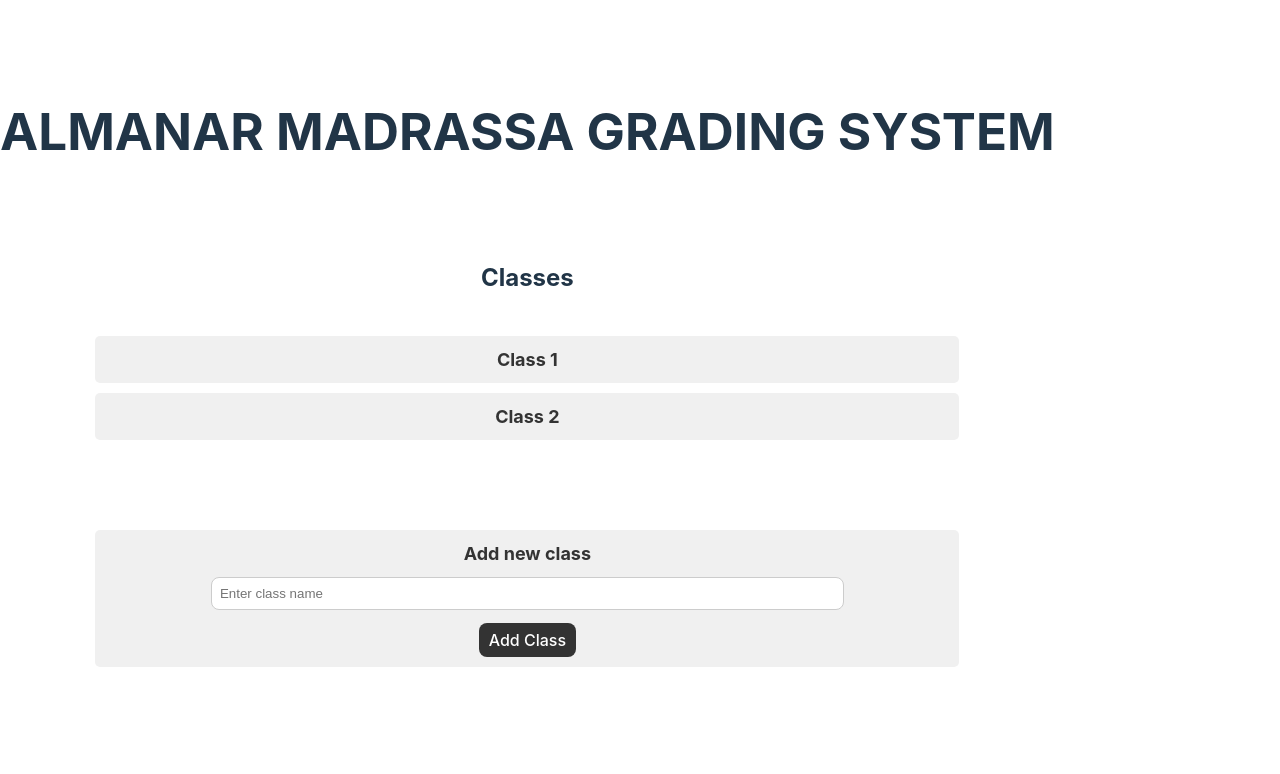
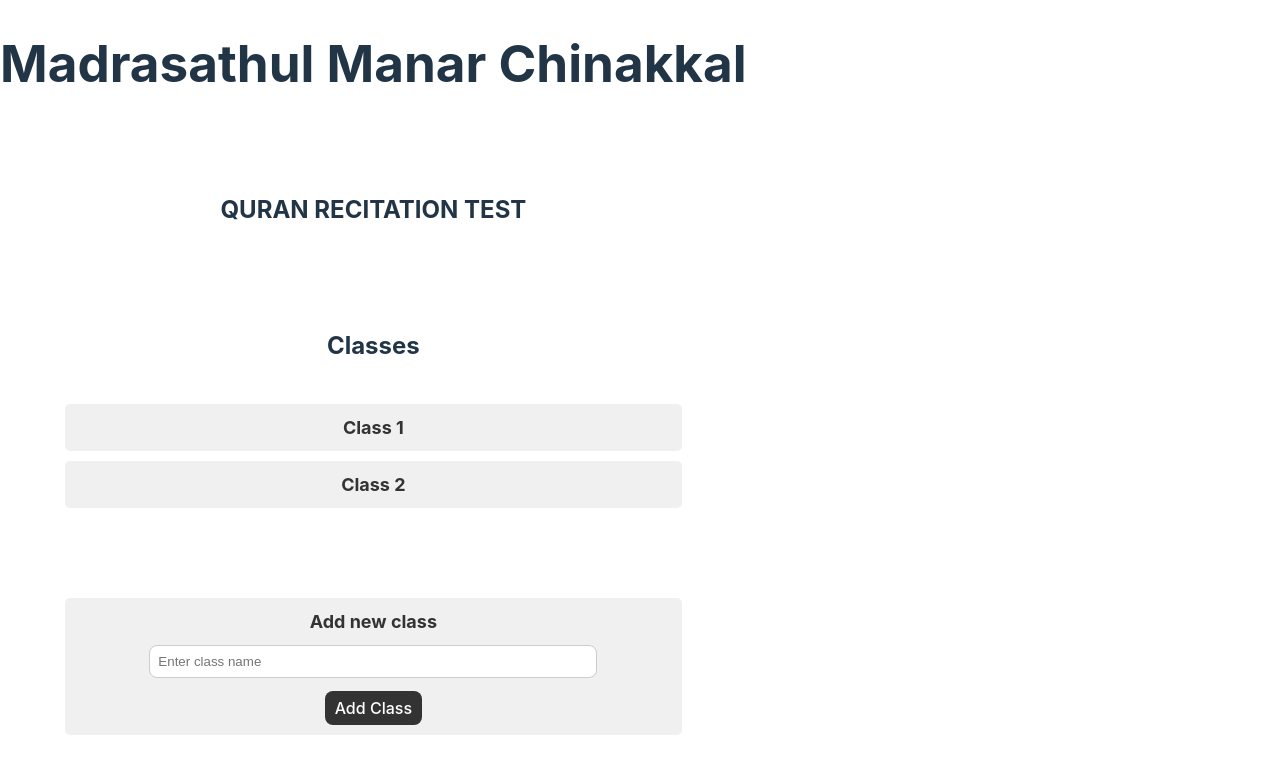
Before and after one commit to Nishan-noob/evaluator, a React (Vite) app: page / in a window 1280 px wide. Shown: the top 774 px of the page. Built offline with nearby package versions, Linux system fonts and the light colour scheme.

Commit message:
changed home page title

```diff
--- a/src/HomePage.jsx
+++ b/src/HomePage.jsx
@@ -15,7 +15,8 @@ function HomePage() {
 
   return (
     <>
-      <h1>ALMANAR MADRASSA GRADING SYSTEM</h1>
+      <h1>Madrasathul Manar Chinakkal</h1>
+      <h2>QURAN RECITATION TEST</h2>
       <h2>Classes</h2>
       <div className="class-tiles">
         {classes.map((className, index) => (
```
